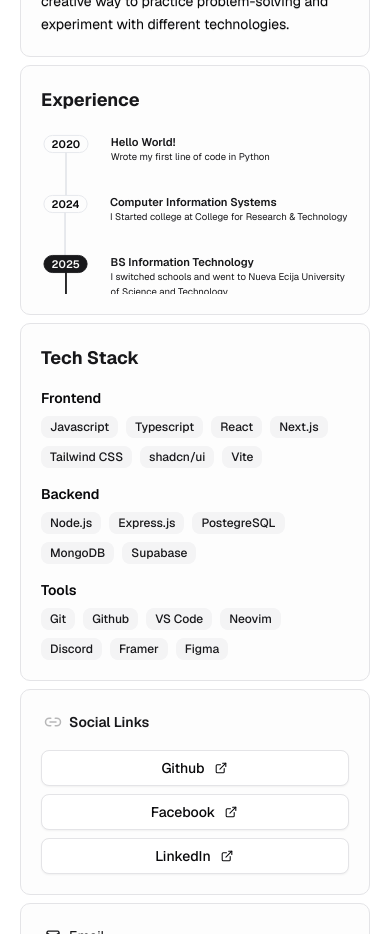
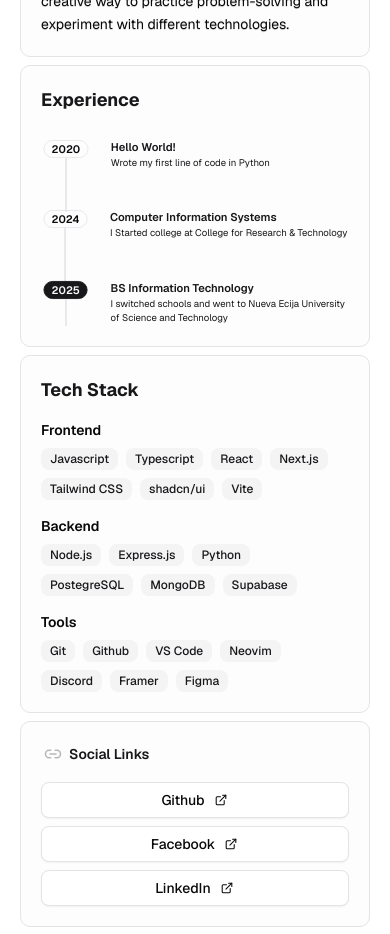
Before and after one commit to eimiii1/my-portfolio, a Next.js app: page / in a window 390 px wide. Shown: the part 960-1894 px from the top of the page. Built offline with nearby package versions, Linux system fonts and the light colour scheme; a web font is replaced by a local one.

Commit message:
Added new tech stack for backend

```diff
--- a/src/app/page.tsx
+++ b/src/app/page.tsx
@@ -116,14 +116,14 @@
           <h1 className="font-bold text-lg text-primary">
             Experience
           </h1>
-          <div className="flex flex-col lg:justify-around gap-5 overflow-hidden">
+          <div className="flex flex-col justify-around gap-5 overflow-hidden h-48">
             {experiences.map(({ title, description, date, isActive }, index) => (
               <div key={index} className="flex gap-5">
                 <div className="relative h-10">
                   <Badge className={`overflow-visible text-xs scale-90 flex items-center justify-center h-5 self-end border-gray-200
-                  after:content-[''] after:h-12 after:w-0.5 after:absolute after:bg-gray-200 after:-bottom-12
+                  after:content-[''] after:h-15 after:w-0.5 after:absolute after:bg-gray-200 after:-bottom-15.25
                   font-semibold
-                  ${isActive ? " after:bg-primary! border-primary!" : ""}
+                  ${isActive ? "border-primary!" : ""}
                   `} variant={`${isActive ? "default" : "outline"}`}>{date}</Badge>
                 </div>
                 <div className="w-full h-10">
--- a/src/components/global/ThemeSwitch.tsx
+++ b/src/components/global/ThemeSwitch.tsx
@@ -15,7 +15,7 @@
     return (
         <>
 
-           <Button size="icon" className="rounded-full />" onClick={() => setTheme(theme === "dark" ? "light" : "dark")}>
+           <Button size="icon" className="rounded-full" onClick={() => setTheme(theme === "dark" ? "light" : "dark")}>
             {theme === "dark" ? <SunIcon /> : <MoonIcon />}
            </Button>
         </>
--- a/src/components/ui/techStacks.tsx
+++ b/src/components/ui/techStacks.tsx
@@ -6,7 +6,7 @@
         },
         {
             category: "Backend",
-            stacks: ["Node.js", "Express.js", "PostegreSQL", "MongoDB", "Supabase"],
+            stacks: ["Node.js", "Express.js", "Python", "PostegreSQL", "MongoDB", "Supabase"],
         },
         {
             category: "Tools",
```
